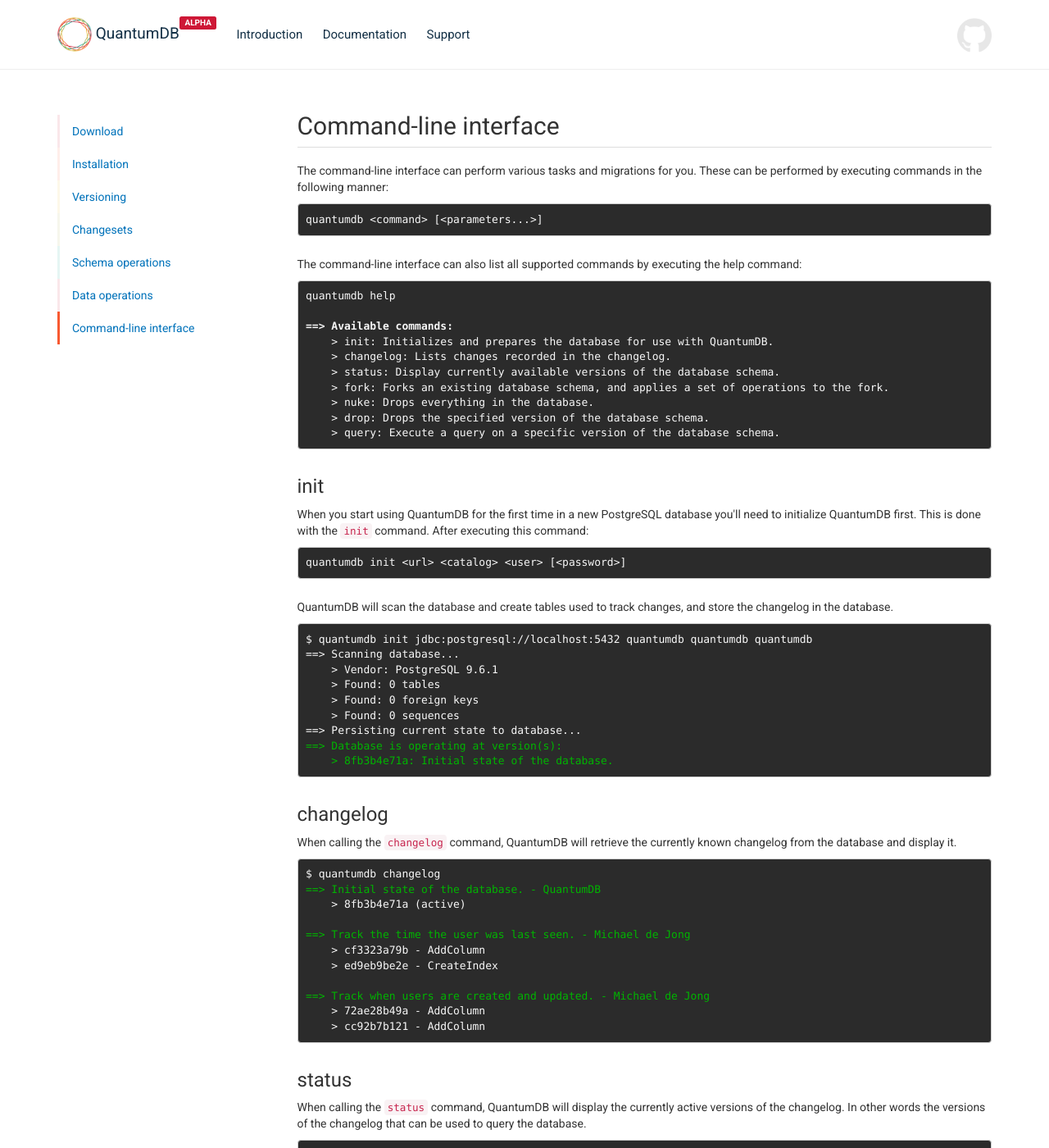
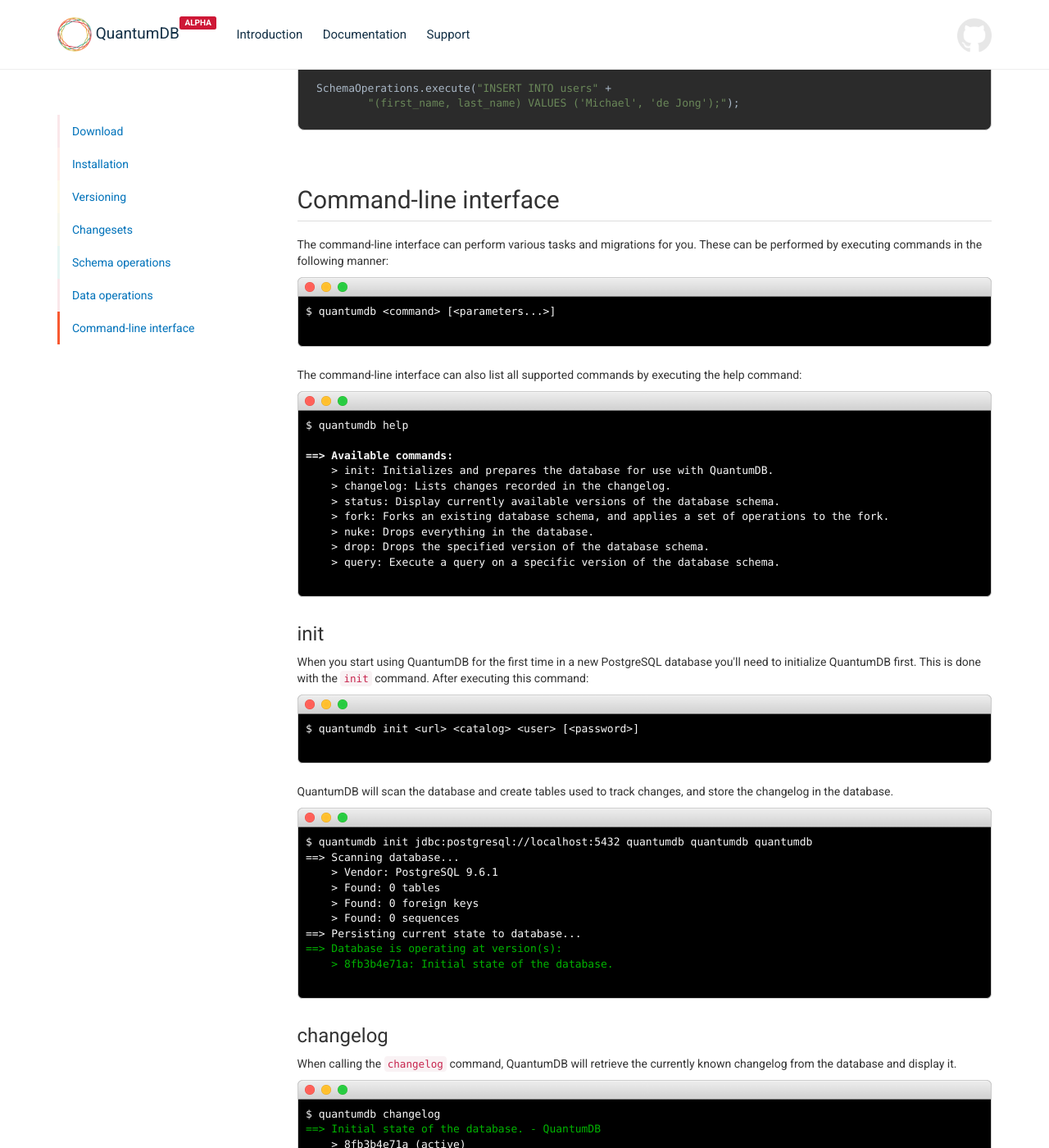
Before and after one commit to quantumdb/quantumdb, a Jekyll site: the page built from docs/docs/0.2/index.html, in a window 1280 px wide and 1400 px high, scrolled down 5265 px. Shown: the whole window at 82% size. Built offline with Jekyll 4.4.1, drawn with Linux system fonts in a browser that asks for light colours; nearby versions of some CDN libraries; Markdown is read by kramdown in place of the engine named in the settings; some of the changed text lies outside the part shown.

Commit message:
Improve docs by fixing inconsistencies, and representing commands in a 'terminal' window.

```diff
--- a/docs/assets/css/main.scss
+++ b/docs/assets/css/main.scss
@@ -98,7 +98,13 @@ a {
 }
 
 pre.code {
-  @extend .terminal;
+  border-radius: 8px;
+  background-color: #2b2b2b;
+  color: #f8f8f8;
+
+  .green {
+    color: #00B400;
+  }
 }
 
 .content {
@@ -159,12 +165,16 @@ pre {
   margin-bottom: 24px;
 
   &.terminal {
-    background-color: #2b2b2b;
-    color: #f8f8f8;
+    background-color: #000000;
+    background-image: url("/assets/images/terminal.png");
+    background-repeat: no-repeat;
+    background-position: 0px 0px;
+    background-size: 900px;
+    border-radius: 6px;
+    padding-top: 32px;
+    padding-bottom: 32px;
 
-    .green {
-      color: #00B400;
-    }
+    @extend .code;
   }
 }
 
--- a/docs/docs/0.2/index.html
+++ b/docs/docs/0.2/index.html
@@ -50,7 +50,7 @@ layout: default
 
             <h3>Command-line interface</h3>
             <p>The command-line interface can be installed by taking the JAR file, and calling it via the command-line
-                like so: <pre class="terminal">java -jar quantumdb-0.2.1.jar &lt;command&gt; [&lt;parameters...&gt;]</pre></p>
+                like so: <pre class="terminal">$ java -jar quantumdb-0.2.1.jar &lt;command&gt; [&lt;parameters...&gt;]</pre></p>
 
             <p>Alternatively on Linux and OSX based systems, you can also specify an alias by creating the file
                 <code>/usr/local/bin/quantumdb</code> with the following contents:
@@ -274,10 +274,10 @@ changelog.addChangeSet("Michael de Jong",
         <section id="cli">
             <h2>Command-line interface</h2>
             <p>The command-line interface can perform various tasks and migrations for you. These can be performed by
-                executing commands in the following manner: <pre class="terminal">quantumdb &lt;command&gt; [&lt;parameters...&gt;]</pre></p>
+                executing commands in the following manner: <pre class="terminal">$ quantumdb &lt;command&gt; [&lt;parameters...&gt;]</pre></p>
 
             <p>The command-line interface can also list all supported commands by executing the help command:
-            <pre class="terminal">quantumdb help
+            <pre class="terminal">$ quantumdb help
 
 <strong>==> Available commands:</strong>
     > init: Initializes and prepares the database for use with QuantumDB.
@@ -291,7 +291,7 @@ changelog.addChangeSet("Michael de Jong",
             <h3>init</h3>
             <p>When you start using QuantumDB for the first time in a new PostgreSQL database you'll need to
                 initialize QuantumDB first. This is done with the <code>init</code> command. After executing this command:
-            <pre class="terminal">quantumdb init &lt;url&gt; &lt;catalog&gt; &lt;user&gt; [&lt;password&gt;]</pre>
+            <pre class="terminal">$ quantumdb init &lt;url&gt; &lt;catalog&gt; &lt;user&gt; [&lt;password&gt;]</pre>
             QuantumDB will scan the database and create tables used to track changes, and store the changelog in
             the database.</p>
 
```
Also changed, not shown: docs/assets/images/terminal.png (added).
